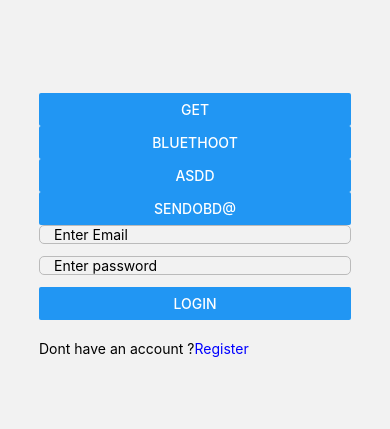
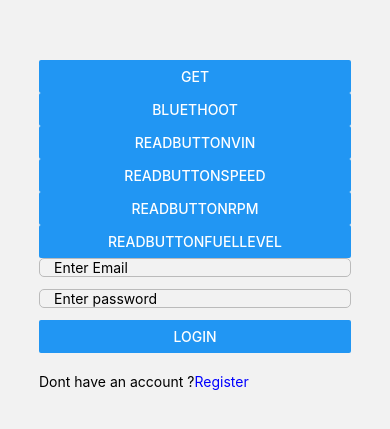
Before and after one commit to MartinLukacSTUBA/dp_react_native, a React Native app in the folder dp_react_native/: screen /LoginScreen in a window 390 px wide. Shown: the part 197-626 px from the top of the page. Built offline with nearby package versions, Linux system fonts and the light colour scheme; what react-native would draw is missing.

Commit message:
working RPM working speed working VIN FuelStatus NO DATA

```diff
--- a/dp_react_native/src/config.js
+++ b/dp_react_native/src/config.js
@@ -1 +1,2 @@
 export const BASE_URL = 'https://2ae2-213-81-199-22.ngrok-free.app';
+export const OBD_URL = '86ee-147-175-182-48.ngrok-free.app';
--- a/dp_react_native/src/screen/LoginScreen.js
+++ b/dp_react_native/src/screen/LoginScreen.js
@@ -60,38 +60,6 @@ const sendOBDIISpeedCommand = async () => {
   }
 };
 
-function readFromEmulatorXX() {
-  return new Promise((resolve, reject) => {
-    // Replace with your Ngrok URL and the exposed port
-    const client = TcpSocket.createConnection(
-      {host: '86ee-147-175-182-48.ngrok-free.app', port: 35005},
-      () => {
-        console.log('Connected to ELM327 emulator');
-
-        // Send the command (e.g., '010D' for vehicle speed)
-        client.write('010D\r');
-
-        client.on('data', data => {
-          // Handle the received data here.
-          console.log('Received data:', data.toString());
-          resolve(data.toString());
-
-          client.destroy(); // Close the connection
-        });
-      },
-    );
-
-    client.on('error', error => {
-      console.log('Error:', error);
-      reject(error);
-    });
-
-    client.on('close', () => {
-      console.log('Connection closed');
-    });
-  });
-}
-
 function parseAndPrintSpeed(obdResponse) {
   // Normalize the response and use a regular expression to find the speed pattern
   const normalizedResponse = obdResponse.replace(/\s+/g, ' ').trim();
@@ -110,16 +78,67 @@ function parseAndPrintSpeed(obdResponse) {
     console.log('Invalid or unrecognized OBD-II response:', obdResponse);
   }
 }
+function parseAndPrintRPM(obdResponse) {
+  // Normalize the response and use a regular expression to find the RPM pattern
+  const normalizedResponse = obdResponse.replace(/\s+/g, ' ').trim();
+  const rpmPattern = /41 0C ([0-9A-F]{2} [0-9A-F]{2})/i;
 
-function readFromEmulator() {
+  // Check if the response contains the expected pattern
+  const match = normalizedResponse.match(rpmPattern);
+  if (match) {
+    // Extract the two bytes representing RPM
+    const rpmBytes = match[1].split(' ');
+    const rpmHex = rpmBytes.join(''); // Concatenate the bytes
+    const rpm = parseInt(rpmHex, 16);
+
+    // Print the RPM
+    console.log('Engine RPM:', rpm);
+  } else {
+    console.log('Invalid or unrecognized OBD-II response:', obdResponse);
+  }
+}
+
+function parseAndPrintFuelLevel(obdResponse) {
+  // Normalize the response and use a regular expression to find the fuel level pattern
+  const normalizedResponse = obdResponse.replace(/\s+/g, ' ').trim();
+  const fuelLevelPattern = /41 2F ([0-9A-F]{2})/i;
+
+  // Check if the response contains the expected pattern
+  const match = normalizedResponse.match(fuelLevelPattern);
+  if (match) {
+    // Extract the byte representing fuel level
+    const fuelLevelHex = match[1];
+    const fuelLevel = parseInt(fuelLevelHex, 16);
+
+    // Convert the hexadecimal value to percentage
+    const fuelLevelPercent = (fuelLevel / 255) * 100;
+
+    // Print the fuel level
+    console.log('Fuel Level:', fuelLevelPercent.toFixed(2) + '%');
+  } else {
+    console.log('Invalid or unrecognized OBD-II response:', obdResponse);
+  }
+}
+
+// Helper function to convert hexadecimal to ASCII
+function hexToASCII(hex) {
+  let ascii = '';
+  for (let i = 0; i < hex.length; i += 2) {
+    const charCode = parseInt(hex.substr(i, 2), 16);
+    ascii += String.fromCharCode(charCode);
+  }
+  return ascii;
+}
+
+function readDataFromOBD() {
   return new Promise((resolve, reject) => {
     console.log('Attempting to connect to the emulator...');
 
     // Create a TCP connection to the emulator
     const client = TcpSocket.createConnection(
       {
-        host: '0.tcp.eu.ngrok.io', // Corrected hostname without 'tcp://'
-        port: 17545, // Corrected to the ngrok forwarded port
+        host: '2.tcp.eu.ngrok.io', // Corrected hostname without 'tcp://'
+        port: 12530, // Corrected to the ngrok forwarded port
       },
       () => {
         console.log('Connected to the emulator');
@@ -146,6 +165,117 @@ function readFromEmulator() {
     });
   });
 }
+function readDataFromOBDRPM() {
+  return new Promise((resolve, reject) => {
+    console.log('Attempting to connect to the emulator...');
+
+    // Create a TCP connection to the emulator
+    const client = TcpSocket.createConnection(
+      {
+        host: '2.tcp.eu.ngrok.io', // Corrected hostname without 'tcp://'
+        port: 12530, // Corrected to the ngrok forwarded port
+      },
+      () => {
+        console.log('Connected to the emulator');
+
+        // Send OBD-II command for vehicle speed
+        client.write('010C\r');
+      },
+    );
+
+    client.on('data', data2 => {
+      console.log('Received data:', data2.toString());
+      parseAndPrintRPM(data2.toString());
+      resolve(data2.toString());
+      client.destroy(); // Close the connection
+    });
+
+    client.on('error', error => {
+      console.error('Connection error:', error);
+      reject(error);
+    });
+
+    client.on('close', () => {
+      console.log('Connection closed');
+    });
+  });
+}
+
+function readDataFromOBDFuelLevel() {
+  return new Promise((resolve, reject) => {
+    console.log('Attempting to connect to the emulator...');
+
+    // Create a TCP connection to the emulator
+    const client = TcpSocket.createConnection(
+      {
+        host: '2.tcp.eu.ngrok.io', // Ngrok TCP host
+        port: 12530, // Ngrok TCP port
+      },
+      () => {
+        console.log('Connected to the emulator');
+
+        // Send OBD-II command for fuel level
+        client.write('012F\r');
+      },
+    );
+
+    client.on('data', data3 => {
+      const response = data3.toString();
+      console.log('Received data:', response);
+
+      // Process the received data for fuel level
+      parseAndPrintFuelLevel(response);
+
+      resolve(response);
+      client.destroy(); // Close the connection
+    });
+
+    client.on('error', error => {
+      console.error('Connection error:', error);
+      reject(error);
+    });
+
+    client.on('close', () => {
+      console.log('Connection closed');
+    });
+  });
+}
+
+function readDataFromOBDVIN() {
+  return new Promise((resolve, reject) => {
+    console.log('Attempting to connect to the emulator...');
+
+    // Create a TCP connection to the emulator
+    const client = TcpSocket.createConnection(
+      {
+        host: '2.tcp.eu.ngrok.io', // Corrected hostname without 'tcp://'
+        port: 12530, // Corrected to the ngrok forwarded port
+      },
+      () => {
+        console.log('Connected to the emulator');
+
+        // Send OBD-II command for vehicle speed
+        client.write('0902\r');
+      },
+    );
+
+    client.on('data', data4 => {
+      console.log('Received data:', data4.toString());
+      resolve(data4.toString());
+      client.destroy(); // Close the connection
+    });
+
+    client.on('error', error => {
+      console.error('Connection error:', error);
+      reject(error);
+    });
+
+    client.on('close', () => {
+      console.log('Connection closed');
+    });
+  });
+}
+
 const getTokenFromLogin = (email, password) => {
   const url = `${BASE_URL}/api/v1/auth/authenticate`;
   return fetch(url, {
@@ -199,8 +329,13 @@ const LoginScreen = ({navigation}) => {
       <View style={styles.wrapper}>
         <Button title="Get" onPress={getHelloFromBE} />
         <Button title="Bluethoot" onPress={goToBluetoothScreen} />
-        <Button title="ASDD" onPress={readFromEmulator} />
-        <Button title="SENDOBD@" onPress={sendOBDIISpeedCommand} />
+        <Button title="ReadButtonVin" onPress={readDataFromOBDVIN} />
+        <Button title="ReadButtonSpeed" onPress={readDataFromOBD} />
+        <Button title="ReadButtonRPM" onPress={readDataFromOBDRPM} />
+        <Button
+          title="ReadButtonFuelLevel"
+          onPress={readDataFromOBDFuelLevel}
+        />
 
         <TextInput
           style={styles.input}
```
